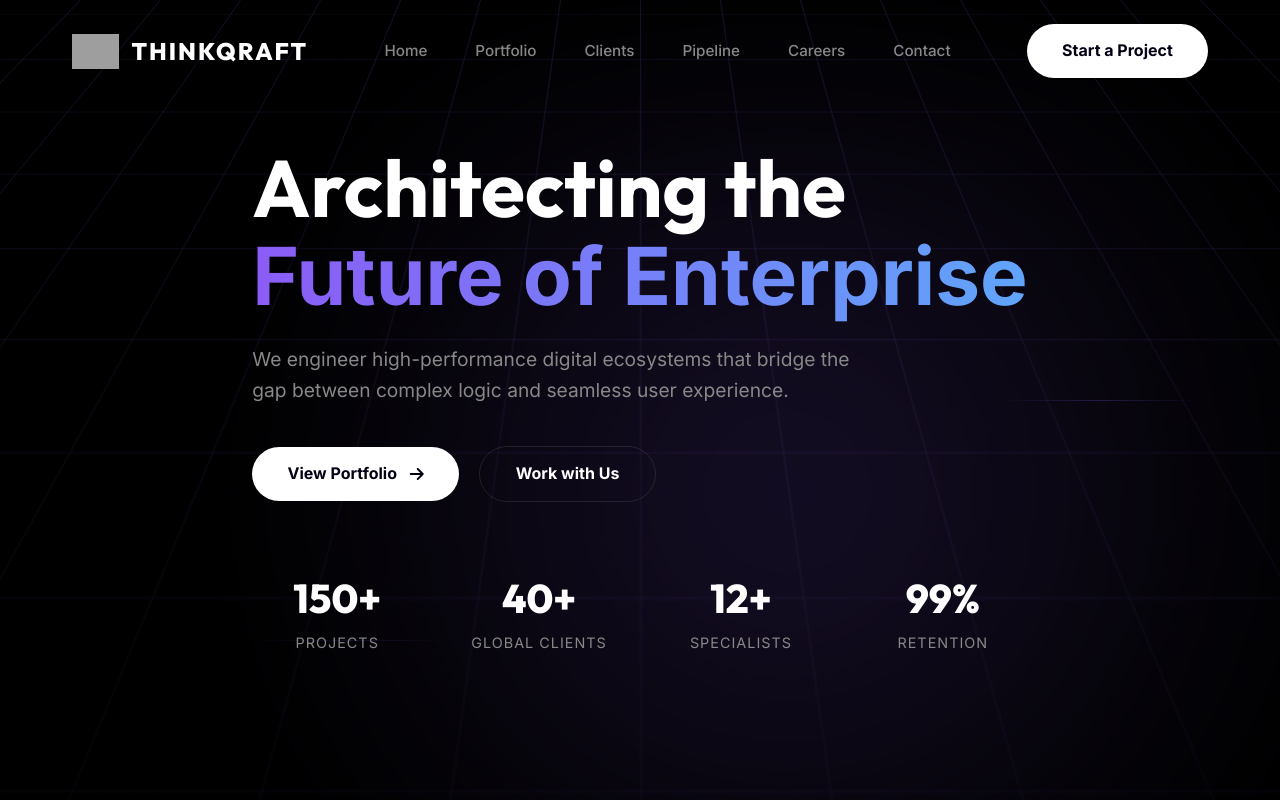
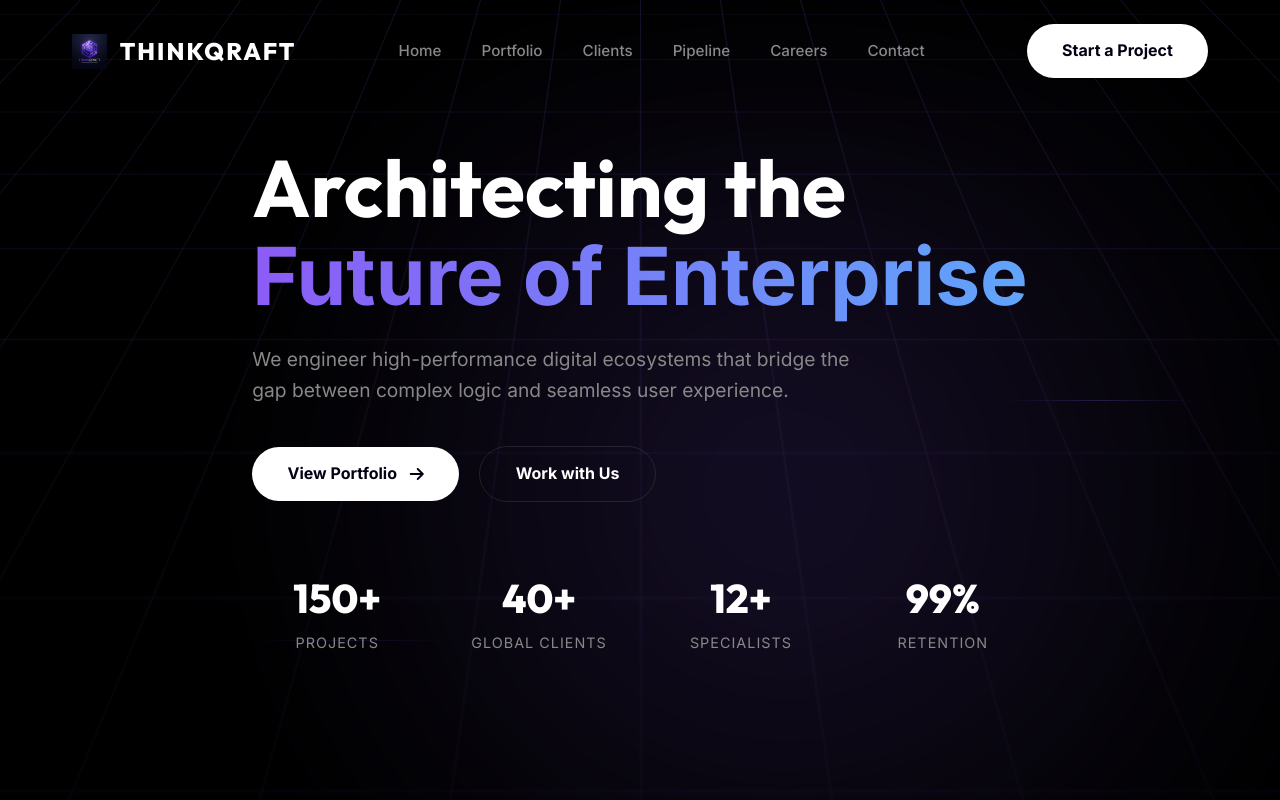
Before and after one commit to Chan-Black1/thinqraft-official-site, a plain HTML site: page index.html in a window 1280 px wide. Shown: the top 800 px of the page. Drawn offline with Linux system fonts and the light colour scheme; grey boxes are pictures that could not be loaded.

Commit message:
Changes for new folder

```diff
--- a/thinqraft-official-site-mobile-res/thinqraft-official-site/style.css
+++ b/style.css
@@ -88,7 +88,7 @@ nav .container {
 
 .nav-links {
     display: flex;
-    gap: 3rem;
+    gap: 2.5rem;
     list-style: none;
 }
 
```
Also changed, not shown: assets/bg-slide1.png (added), assets/bg-slide2.png (added), assets/bg-slide3.png (added), assets/blingtech.png (added), assets/erp.png (added), assets/forgepoint.png (added), assets/hero-bg.png (added), assets/hero-muted.png (added), assets/hero-premium.png (added), assets/hero-the-core.png (added), assets/logo-final.png (added), index.html (renamed from thinqraft-official-site-mobile-res/thinqraft-official-site/index.html), script.js (renamed from thinqraft-official-site-mobile-res/thinqraft-official-site/script.js), 17 other files.
